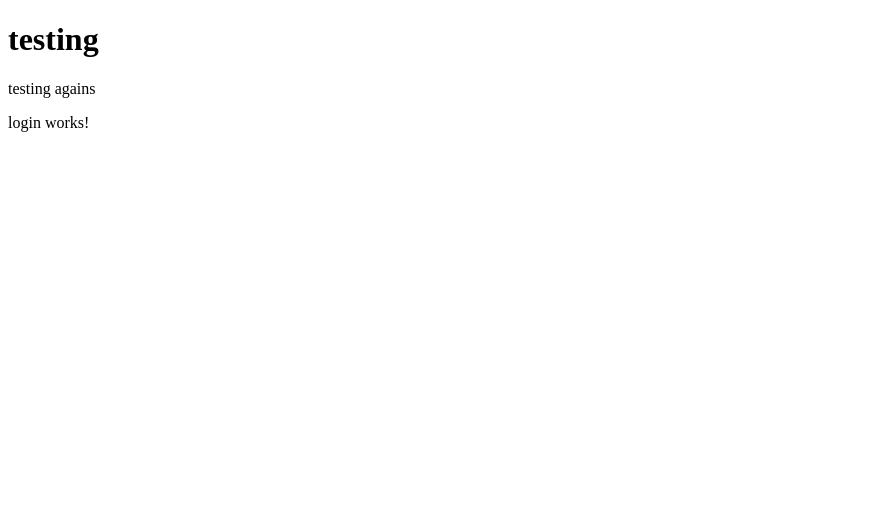
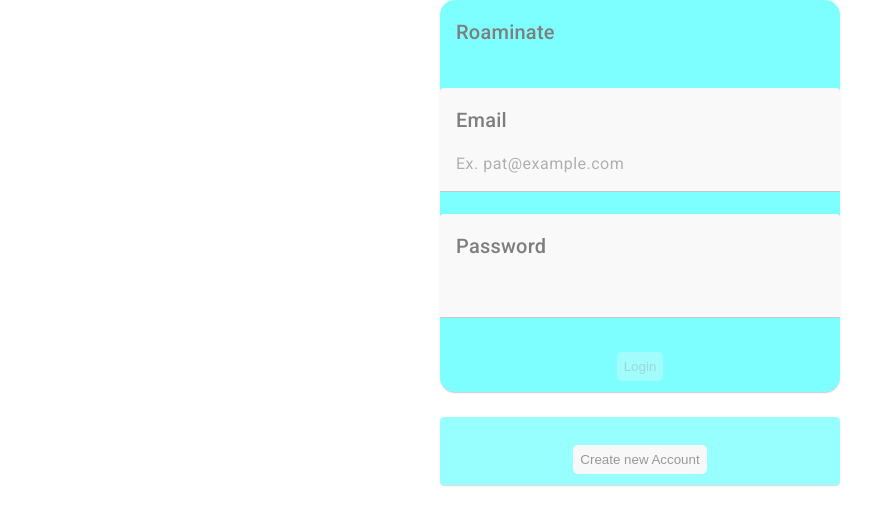
Before and after one commit to JamesNgo1/roaminate-app, an Angular app: page /login in a window 1280 px wide. Shown: the top 524 px of the page, without its empty margins (0-895 px from the left). Built offline with nearby package versions, Linux system fonts and the light colour scheme.

Commit message:
finish up on login page

```diff
--- a/angular.json
+++ b/angular.json
@@ -35,6 +35,7 @@
               "src/assets"
             ],
             "styles": [
+              "@angular/material/prebuilt-themes/indigo-pink.css",
               "src/styles.css"
             ],
             "scripts": []
@@ -94,6 +95,7 @@
               "src/assets"
             ],
             "styles": [
+              "@angular/material/prebuilt-themes/indigo-pink.css",
               "src/styles.css"
             ],
             "scripts": []
--- a/package.json
+++ b/package.json
@@ -11,10 +11,12 @@
   "private": true,
   "dependencies": {
     "@angular/animations": "^17.3.0",
+    "@angular/cdk": "^17.3.10",
     "@angular/common": "^17.3.0",
     "@angular/compiler": "^17.3.0",
     "@angular/core": "^17.3.0",
     "@angular/forms": "^17.3.0",
+    "@angular/material": "^17.3.10",
     "@angular/platform-browser": "^17.3.0",
     "@angular/platform-browser-dynamic": "^17.3.0",
     "@angular/router": "^17.3.0",
--- a/src/app/app.component.html
+++ b/src/app/app.component.html
@@ -1,3 +1 @@
-<h1>testing</h1>
-testing agains
 <router-outlet />
--- a/src/app/views/login/login.component.css
+++ b/src/app/views/login/login.component.css
@@ -0,0 +1,55 @@
+.button {
+  border-radius: 5px;
+  border: none;
+  padding: 7px;
+  margin: auto;
+  max-width: fit-content;
+}
+
+.button:hover {
+  cursor: pointer;
+  background-color: aliceblue;
+}
+
+.example-card {
+  max-width: 400px;
+  margin: auto;
+  background-color: aqua;
+  opacity: 0.5;
+  border-radius: 15px;
+}
+
+.example-header-image {
+  background-image: url("https://material.angular.io/assets/img/examples/shiba1.jpg");
+  background-size: cover;
+}
+
+.signup-card {
+  max-width: 400px;
+  margin: auto;
+  margin-top: 25px;
+  background-color: aqua;
+  opacity: 0.4;
+}
+
+.example-form {
+  min-width: 150px;
+  max-width: 500px;
+  width: 100%;
+}
+
+.example-full-width {
+  width: 100%;
+}
+
+/* below is the input fieelds */
+.example-form {
+  margin-top: 20px;
+  min-width: 150px;
+  max-width: 500px;
+  width: 100%;
+}
+
+.example-full-width {
+  width: 100%;
+}
--- a/src/app/views/login/login.component.html
+++ b/src/app/views/login/login.component.html
@@ -1 +1,77 @@
-<p>login works!</p>
+<mat-card class="example-card">
+  <mat-card-header>
+    <!-- <div mat-card-avatar class="example-header-image"></div> -->
+    <mat-card-title>Roaminate</mat-card-title>
+  </mat-card-header>
+
+  <!-- email and password-->
+  <br />
+  <form class="example-form">
+    <mat-form-field class="example-full-width">
+      <h2>Email</h2>
+      <input
+        [(ngModel)]="username"
+        type="email"
+        matInput
+        [formControl]="emailFormControl"
+        placeholder="Ex. pat@example.com"
+      />
+      <!-- @if (emailFormControl.hasError('email') &&
+      !emailFormControl.hasError('required')) { -->
+      <mat-error
+        *ngIf="
+          emailFormControl.hasError('email') &&
+          !emailFormControl.hasError('required')
+        "
+        >Please enter a valid email address</mat-error
+      >
+
+      <!-- @if (emailFormControl.hasError('required')) { -->
+      <mat-error *ngIf="emailFormControl.hasError('required')"
+        >Email is <strong>required</strong></mat-error
+      >
+    </mat-form-field>
+
+    <!-- password below-->
+    <mat-form-field class="example-full-width">
+      <h2>Password</h2>
+      <input
+        [(ngModel)]="password"
+        type="password"
+        matInput
+        [formControl]="passwordFormControl"
+      />
+
+      <!-- @if (emailFormControl.hasError('required')) { -->
+      <mat-error *ngIf="passwordFormControl.hasError('required')"
+        >Password is <strong>required</strong></mat-error
+      >
+    </mat-form-field>
+  </form>
+
+  <mat-card-content> </mat-card-content>
+  <mat-card-actions>
+    <button
+      class="button"
+      [disabled]="username.length == 0 || password.length == 0"
+      mat-button
+    >
+      Login
+    </button>
+  </mat-card-actions>
+</mat-card>
+
+<!-- below is the sign up -->
+
+<mat-card class="signup-card">
+  <mat-card-header>
+    <!-- <mat-card-title>Actions Buttons</mat-card-title>
+    <mat-card-subtitle>Start</mat-card-subtitle> -->
+  </mat-card-header>
+  <mat-card-actions>
+    <button mat-button class="button" (click)="signUpCreate()">
+      Create new Account
+    </button>
+  </mat-card-actions>
+</mat-card>
+<br />
--- a/src/app/views/login/login.component.ts
+++ b/src/app/views/login/login.component.ts
@@ -1,10 +1,30 @@
 import { Component } from '@angular/core';
+import {
+  FormControl,
+  Validators,
+  FormsModule,
+  ReactiveFormsModule,
+} from '@angular/forms';
+import { MatInputModule } from '@angular/material/input';
+import { MatFormFieldModule } from '@angular/material/form-field';
 
 @Component({
   selector: 'app-login',
   templateUrl: './login.component.html',
-  styleUrl: './login.component.css'
+  styleUrl: './login.component.css',
 })
 export class LoginComponent {
+  username: string = '';
+  password: string = '';
 
+  emailFormControl = new FormControl('', [
+    Validators.required,
+    Validators.email,
+  ]);
+
+  passwordFormControl = new FormControl('', [Validators.required]);
+
+  signUpCreate() {
+    console.log('sign up clicked');
+  }
 }
--- a/src/index.html
+++ b/src/index.html
@@ -6,8 +6,10 @@
   <base href="/">
   <meta name="viewport" content="width=device-width, initial-scale=1">
   <link rel="icon" type="image/x-icon" href="favicon.ico">
+  <link href="https://fonts.googleapis.com/css2?family=Roboto:wght@300;400;500&display=swap" rel="stylesheet">
+  <link href="https://fonts.googleapis.com/icon?family=Material+Icons" rel="stylesheet">
 </head>
-<body>
+<body class="mat-typography">
   <app-root></app-root>
 </body>
 </html>
--- a/src/styles.css
+++ b/src/styles.css
@@ -1 +1,4 @@
 /* You can add global styles to this file, and also import other style files */
+
+html, body { height: 100%; }
+body { margin: 0; font-family: Roboto, "Helvetica Neue", sans-serif; }
```
Also changed, not shown: src/app/app.module.ts (+15 -9 lines), 1 other file (tests, documents, lock files or other folders).
